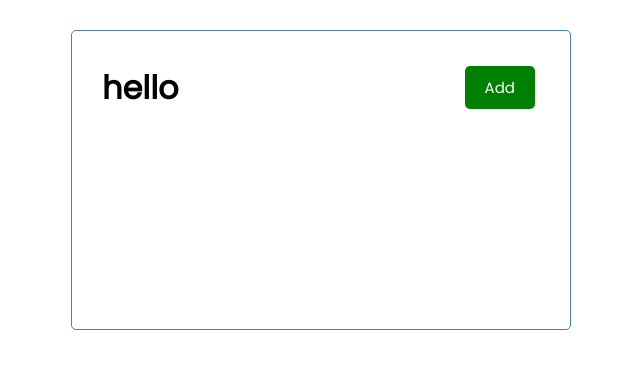
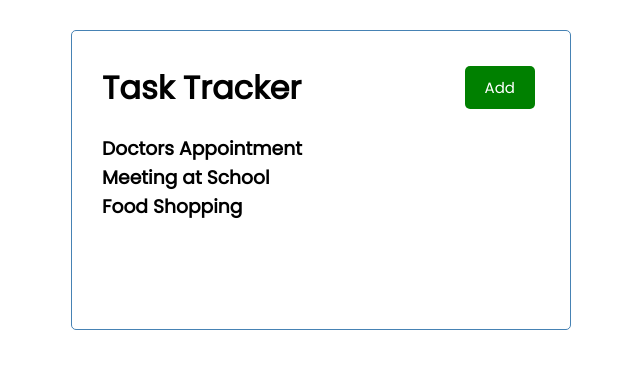
Before and after one commit to MonikaSzucs/react-task-tracker, a React (Create React App) app: page / in a window 1280 px wide. Shown: the top 368 px of the page, without its empty margins (319-959 px from the left). Built offline with nearby package versions, Linux system fonts and the light colour scheme.

Commit message:
Finished creating tasks with array
Array was put in App.js so then the variables will be global if I put it just inside one of the components it is hard to move the variables around.

```diff
--- a/src/App.js
+++ b/src/App.js
@@ -1,10 +1,36 @@
 import Header from './components/Header'
-function App() {
-  const name = 'Brad'
-  const x = true
+import Tasks from './components/Tasks'
+import { useState } from 'react'
+
+const App = () => {
+  // const name = 'Brad'
+  // const x = true
+  const [tasks, setTasks] = useState(
+      [
+          {
+              id: 1,
+              text: 'Doctors Appointment',
+              day: 'Feb 5th at 2:30pm',
+              reminder: true,
+          },
+          {
+              id: 2,
+              text: 'Meeting at School',
+              day: 'Feb 6th at 1:30pm',
+              reminder: true
+          },
+          {
+              id: 3,
+              text: 'Food Shopping',
+              day: 'February 5th at 2:30pm',
+              reminder: false,
+          }
+      ]
+  )
   return (
     <div className='container'>
-      <Header title={"hello"}/>
+      <Header/>
+      <Tasks tasks={tasks}/>
       {/* <h1>Hello From React</h1>
       <h2>Hello {name}</h2>
       <h2>Hello {x ? "Yes" : "No"}</h2> */}
--- /dev/null
+++ b/src/components/Tasks.js
@@ -0,0 +1,12 @@
+
+
+const Tasks = ({ tasks }) => {
+
+    return (
+        <>
+            {tasks.map((task) => (<h3 key={task.id}>{task.text}</h3>))}
+        </>
+    )
+}
+
+export default Tasks
```
